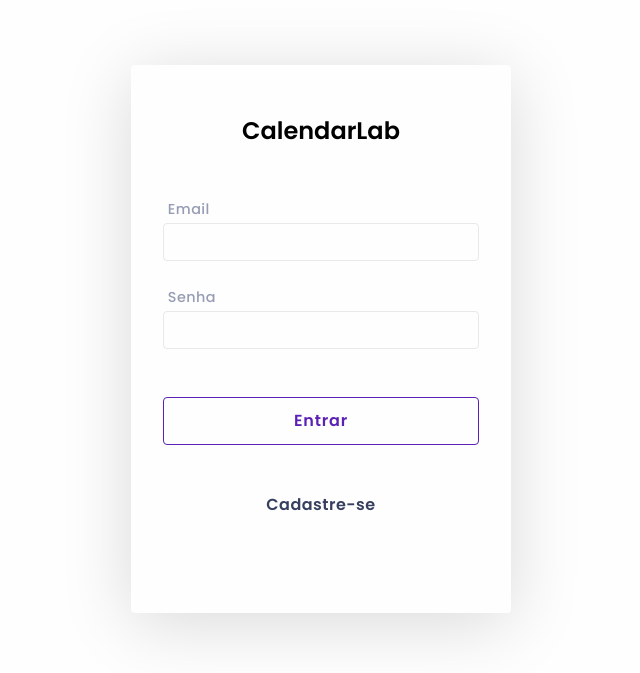
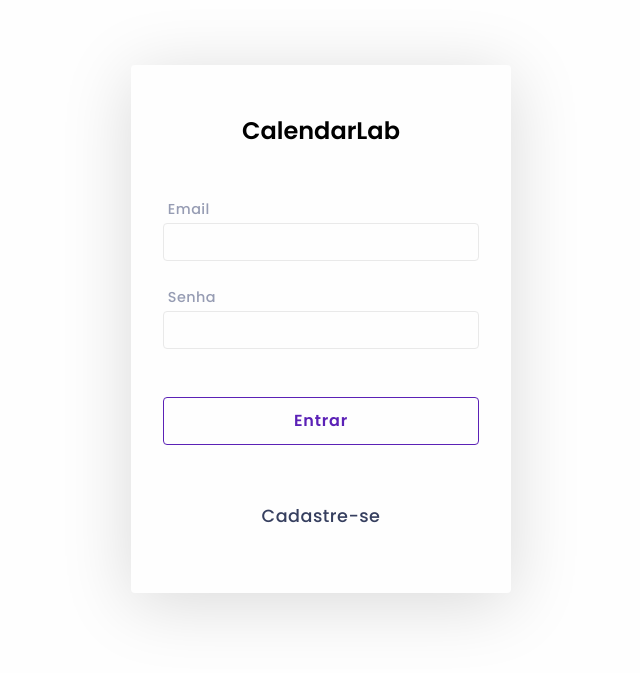
Before and after one commit to 1ErikaMarques/calendar-lab, a React (Create React App) app: page / in a window 1280 px wide. Shown: the part 127-800 px from the top of the page, without its empty margins (319-959 px from the left). Built offline with nearby package versions, Linux system fonts and the light colour scheme.

Commit message:
creating Auth hook

```diff
--- a/src/App.tsx
+++ b/src/App.tsx
@@ -1,17 +1,17 @@
 import React from 'react';
 
+import { AuthProvider } from './hooks/AuthContext';
+
 import { Login } from './pages/Login';
+import { SignUp } from './pages/SignUp';
 import { GlobalStyle } from './styles/global';
-
-
-
 
 function App() {
   return (
-    <>
-    <Login />
-    <GlobalStyle />
-   </>
+    <AuthProvider>
+      <Login />
+      <GlobalStyle />
+   </AuthProvider>
   );
 }
 
--- /dev/null
+++ b/src/hooks/AuthContext.tsx
@@ -0,0 +1,45 @@
+import { createContext, ReactNode, useContext } from "react";
+
+interface SignInCredentials  {
+  email: string;
+  password: string;
+}
+interface SignUpCredentials extends SignInCredentials {
+  name: string;
+}
+
+interface AuthContextData  {
+  signIn(credentials: SignInCredentials): void;
+  signUp(credentials: SignUpCredentials): void;
+  isAuthenticated: boolean;
+}
+
+interface AuthProviderProps  {
+  children: ReactNode;
+}
+
+export const AuthContext = createContext({} as AuthContextData)
+
+export function AuthProvider({ children }: AuthProviderProps)  {
+  const isAuthenticated = false;
+
+  function signIn({ email, password }: SignInCredentials) {
+    console.log({ email,password })
+  }
+
+  function signUp({ email,password, name }: SignUpCredentials){
+    console.log({ email, password, name})
+  }
+
+  return  (
+    <AuthContext.Provider value={{ signIn, isAuthenticated, signUp }}>
+      {children}
+    </AuthContext.Provider>
+  )
+}
+
+export function useAuth()  {
+  const context = useContext(AuthContext);
+
+  return context;
+}
--- a/src/pages/Login/index.tsx
+++ b/src/pages/Login/index.tsx
@@ -1,3 +1,6 @@
+import { FormEvent, useState } from "react";
+import { useAuth } from "../../hooks/AuthContext";
+
 import { SignUp } from "../SignUp";
 import {
   Container,
@@ -5,35 +8,56 @@ import {
   Label,
   Form,
   Button,
-  Brand
+  Brand,
+  Content
 } from "./styles";
 
 
-export function Login(){
-  return(
+export function Login() {
+  const [email, setEmail] = useState('');
+  const [password, setPassword] = useState('');
+
+  const { signIn } = useAuth();
+
+  function handleSubmit(event: FormEvent) {
+    event.preventDefault();
+
+    const data = {
+      email,
+      password,
+    }
+    signIn(data);
+  }
+
+  return  (
   <Container>
-      <Form>
-
+    <Content>
+      <Form id="sign-in" onSubmit={handleSubmit}>
         <Brand>CalendarLab</Brand>
         <Label>Email
           <Input
             type="email"
+            value={email}
+            onChange={e => setEmail(e.target.value)}
             name="email"
             required
           />
         </Label>
+
         <Label>Senha
           <Input
             type="password"
+            value={password}
+            onChange={e => setPassword(e.target.value)}
+            name="password"
             required
-            name="password"
           />
         </Label>
 
-          <Button>Entrar</Button>
-          <SignUp />
+          <Button form="sign-in" type="submit">Entrar</Button>
         </Form>
-
+        <SignUp />
+      </Content>
   </Container>
   )
 }
--- a/src/pages/Login/styles.ts
+++ b/src/pages/Login/styles.ts
@@ -6,9 +6,12 @@ export const Container = styled.div`
   justify-content: center;
   margin-top: 12rem;
 `;
+export const Content = styled.div`
+`;
 
 export const Form = styled.form`
   max-width: 380px;
+  height: 33rem;
   border-radius: 0.25rem;
   background-color: var(--background);
   box-shadow: 0 10px 70px rgb(0 0 0 / 15%);
@@ -31,12 +34,13 @@ export const Input = styled.input`
   border: 1px solid var(--gray-light);
   background-color: var(--background);
   transition: 400ms ease;
+  color: (--gray-dark);
 
-  &:hover {
-      background-color: var(--background);
-      outline: none;
-      box-shadow: 0 0 0 4px rgb(91 33 182 / 10%);
-      border-color: var(--purple);
+    &:hover {
+        background-color: var(--background);
+        outline: none;
+        box-shadow: 0 0 0 4px rgb(91 33 182 / 10%);
+        border-color: var(--purple);
     }
     &:focus {
       background-color: var(--background);
--- a/src/pages/SignUp/index.tsx
+++ b/src/pages/SignUp/index.tsx
@@ -1,11 +1,28 @@
-import { useState } from 'react';
+import { FormEvent, useState } from 'react';
 import Modal from 'react-modal';
 import { Brand, Button, Input, Label } from '../Login/styles';
 import { Container } from './styled';
 import closeImg from '../../assets/close.svg'
+import { useAuth } from '../../hooks/AuthContext';
+Modal.setAppElement('#root');
+export function SignUp()  {
+  const[modalIsOpen, setIsOpen] = useState(false);
+  const [name, setName] = useState('');
+  const [email, setEmail] = useState('');
+  const [password, setPassword] = useState('');
 
-export function SignUp(){
-  const[modalIsOpen, setIsOpen] = useState(false);
+  const { signUp } = useAuth()
+
+  function handleSubmit(event: FormEvent) {
+    event.preventDefault();
+
+    const data = {
+      name,
+      email,
+      password,
+    }
+    signUp(data);
+  }
 
   function handleOpenModal() {
     setIsOpen(true);
@@ -15,10 +32,10 @@ export function SignUp(){
     setIsOpen(false);
   }
 
-  return(
+  return  (
     <Container>
       <button onClick={handleOpenModal}>
-        <h4>Cadastre-se</h4>
+        <span>Cadastre-se</span>
       </button>
 
       <Modal
@@ -26,18 +43,31 @@ export function SignUp(){
         onRequestClose={handleCloseModal}
         overlayClassName="react-modal-overlay"
         className="react-modal-content"
+
       >
         <Brand>CalendarLab</Brand>
-        <button type="button" onClick={handleCloseModal} className="react-modal-close">
+        <form id="sign-up" onSubmit={handleSubmit}>
+          <button
+            type="button"
+            onClick={handleCloseModal}
+            className="react-modal-close"
+          >
             <img src={closeImg} alt="Fechar modal" />
           </button>
           <Label>Nome
-          <Input></Input>
+            <Input
+              value={name}
+              onChange={e => setName(e.target.value)}
+              required
+            >
+            </Input>
           </Label>
 
           <Label>Email
             <Input
               type="email"
+              value={email}
+              onChange={e => setEmail(e.target.value)}
               name="email"
               required
             >
@@ -47,13 +77,16 @@ export function SignUp(){
           <Label>Senha
             <Input
               type="password"
+              value={password}
+              onChange={e => setPassword(e.target.value)}
               name="password"
               required
             >
             </Input>
           </Label>
 
-        <Button>Cadastrar</Button>
+          <Button >Cadastrar</Button>
+        </form>
 
       </Modal>
     </Container>
--- a/src/pages/SignUp/styled.ts
+++ b/src/pages/SignUp/styled.ts
@@ -3,20 +3,18 @@ import styled from "styled-components";
 export const Container = styled.div`
   display: flex;
   justify-content: center;
-  margin-bottom: 4rem;
+  align-items: flex-end;
 
   button {
+    position: absolute;
+    padding-bottom: 4rem;
     border: none;
     outline: none;
     cursor: pointer;
 
-      img {
-        width: 120px;
-        height: 20px;
-      }
-
-      h4 {
-      font-size: 1rem;
+      span {
+      font-size: 1.1rem;
+      font-weight: 500;
       letter-spacing: 0.03rem;
       color: var(--gray-dark);
         &:hover {
```
Lines whose indentation alone changed are shown as unchanged.
